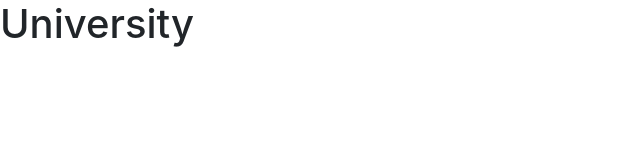
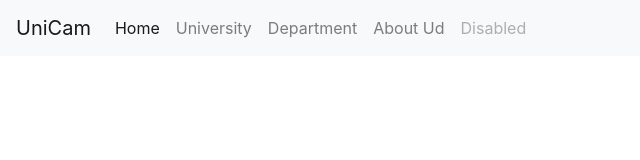
Before and after one commit to SIPHAI/RUPP-WORKS, a plain HTML site: page PROJECT PRATICUM/index.html in a window 1280 px wide. Shown: the whole page, without its empty margins (0-640 px from the left). Drawn offline with nearby package versions, Linux system fonts and the light colour scheme.

Commit message:
"Navbar"

```diff
--- a/PROJECT PRATICUM/index.html
+++ b/PROJECT PRATICUM/index.html
@@ -9,7 +9,32 @@
     <lik rel="stylesheet" href="style.css">
 </head>
 <body>
-    <h1 id="h1"> University</h1>
+    <nav class="navbar navbar-expand-lg navbar-light bg-light">
+        <a class="navbar-brand" href="#">UniCam</a>
+        <button class="navbar-toggler" type="button" data-toggle="collapse" data-target="#navbarNav" aria-controls="navbarNav" aria-expanded="false" aria-label="Toggle navigation">
+          <span class="navbar-toggler-icon"></span>
+        </button>
+        <div class="collapse navbar-collapse" id="navbarNav">
+          <ul class="navbar-nav">
+            <li class="nav-item active">
+              <a class="nav-link" href="#">Home <span class="sr-only">(current)</span></a>
+            </li>
+            <li class="nav-item">
+              <a class="nav-link" href="#">University</a>
+            </li>
+            <li class="nav-item">
+              <a class="nav-link" href="#">Department</a>
+            </li>
+            <li class="nav-item">
+              <a class="nav-link" href="#">About Ud</a>
+            </li>
+            <li class="nav-item">
+              <a class="nav-link disabled" href="#" tabindex="-1" aria-disabled="true">Disabled</a>
+            </li>
+          </ul>
+        </div>
+      </nav>
+
 
 
     <script src="app.js"></script>
```
